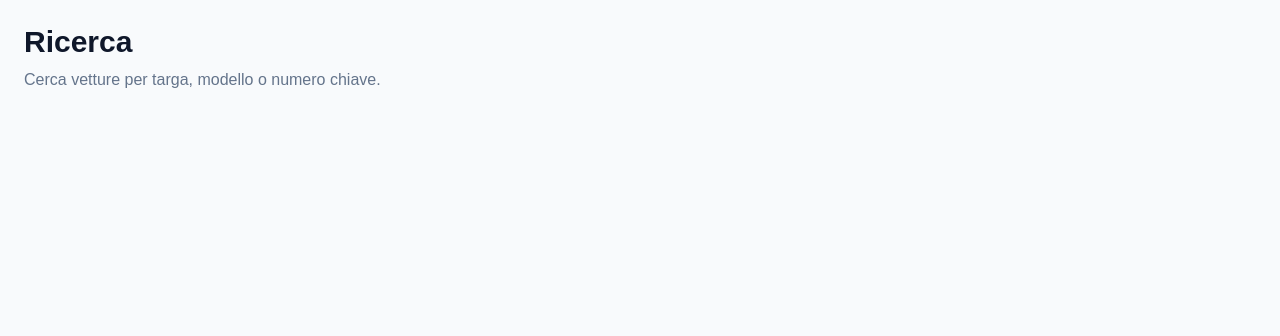
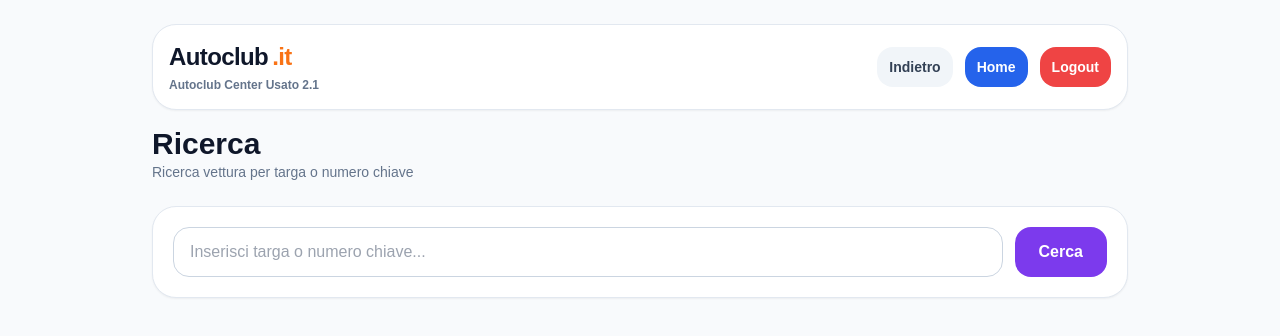
Before and after one commit to ivanpohorilyak-arch/autoclub-center-usato, a Next.js app: page /ricerca in a window 1280 px wide. Shown: the top 336 px of the page. Built offline with nearby package versions, Linux system fonts and the light colour scheme.

Commit message:
Update page.tsx

```diff
--- a/app/(protected)/ricerca/page.tsx
+++ b/app/(protected)/ricerca/page.tsx
@@ -1,23 +1,171 @@
 "use client"
 
-import ScrollToTop from "@/components/ui/scroll-to-top"
+import { useState } from "react"
+import { Topbar } from "../../../components/layout/topbar"
+
+type Vettura = {
+  targa: string
+  marca_modello: string | null
+  colore: string | null
+  km: number | null
+  numero_chiave: number | null
+  zona_id: string | null
+  zona_attuale: string | null
+  data_ingresso: string | null
+  note: string | null
+  stato: string | null
+}
 
 export default function RicercaPage() {
+  const [query, setQuery] = useState("")
+  const [loading, setLoading] = useState(false)
+  const [error, setError] = useState("")
+  const [vettura, setVettura] = useState<Vettura | null>(null)
+
+  async function cerca() {
+    if (!query.trim()) return
+
+    setLoading(true)
+    setError("")
+    setVettura(null)
+
+    try {
+      const res = await fetch(`/api/ricerca?q=${encodeURIComponent(query)}`)
+
+      const json = await res.json()
+
+      if (!res.ok || !json.ok) {
+        setError(json.error || "Vettura non trovata.")
+        return
+      }
+
+      setVettura(json.data)
+    } catch {
+      setError("Errore di connessione.")
+    } finally {
+      setLoading(false)
+    }
+  }
+
   return (
-    <>
-      <div className="mx-auto max-w-7xl p-4 sm:p-6">
+    <div className="mx-auto max-w-5xl p-4 sm:p-6">
+
+      <Topbar />
+
+      <div className="mb-6">
         <h1 className="text-3xl font-bold text-slate-900">Ricerca</h1>
-
-        <p className="mt-2 text-slate-500">
-          Cerca vetture per targa, modello o numero chiave.
+        <p className="text-sm text-slate-500">
+          Ricerca vettura per targa o numero chiave
         </p>
-
-        <div className="mt-6">
-          {/* Qui rimane il contenuto della tua pagina ricerca già esistente */}
-        </div>
       </div>
 
-      <ScrollToTop />
-    </>
+      {/* CARD RICERCA */}
+
+      <div className="mb-6 rounded-3xl border border-slate-200 bg-white p-5 shadow-sm">
+
+        <div className="flex flex-col gap-3 md:flex-row">
+
+          <input
+            value={query}
+            onChange={(e) => setQuery(e.target.value)}
+            placeholder="Inserisci targa o numero chiave..."
+            className="w-full rounded-2xl border border-slate-300 px-4 py-3 text-base outline-none focus:border-violet-500"
+          />
+
+          <button
+            onClick={cerca}
+            disabled={loading}
+            className="rounded-2xl bg-violet-600 px-6 py-3 font-semibold text-white hover:bg-violet-700 disabled:opacity-60"
+          >
+            {loading ? "Ricerca..." : "Cerca"}
+          </button>
+
+        </div>
+
+        {error && (
+          <div className="mt-4 rounded-xl bg-red-50 px-4 py-3 text-sm text-red-700">
+            {error}
+          </div>
+        )}
+
+      </div>
+
+      {/* RISULTATO */}
+
+      {vettura && (
+        <div className="rounded-3xl border border-slate-200 bg-white p-6 shadow-sm">
+
+          <div className="flex flex-col gap-2 md:flex-row md:items-center md:justify-between">
+
+            <div>
+              <div className="text-2xl font-bold text-slate-900">
+                {vettura.targa}
+              </div>
+
+              <div className="text-sm text-slate-500">
+                {vettura.marca_modello || "Marca/Modello non disponibile"}
+              </div>
+            </div>
+
+            <div className="text-sm text-slate-500">
+              Stato:{" "}
+              <span className="font-semibold text-slate-900">
+                {vettura.stato || "—"}
+              </span>
+            </div>
+
+          </div>
+
+          <div className="mt-5 grid gap-3 md:grid-cols-2">
+
+            <div className="rounded-2xl bg-slate-50 p-4">
+              <div className="text-sm text-slate-500">Zona</div>
+              <div className="text-lg font-semibold text-slate-900">
+                {vettura.zona_attuale || vettura.zona_id || "-"}
+              </div>
+            </div>
+
+            <div className="rounded-2xl bg-slate-50 p-4">
+              <div className="text-sm text-slate-500">Numero chiave</div>
+              <div className="text-lg font-semibold text-slate-900">
+                {vettura.numero_chiave ?? "-"}
+              </div>
+            </div>
+
+            <div className="rounded-2xl bg-slate-50 p-4">
+              <div className="text-sm text-slate-500">Colore</div>
+              <div className="text-lg font-semibold text-slate-900">
+                {vettura.colore || "-"}
+              </div>
+            </div>
+
+            <div className="rounded-2xl bg-slate-50 p-4">
+              <div className="text-sm text-slate-500">KM</div>
+              <div className="text-lg font-semibold text-slate-900">
+                {vettura.km ?? "-"}
+              </div>
+            </div>
+
+          </div>
+
+          <div className="mt-6 grid gap-3 md:grid-cols-3">
+
+            <button className="rounded-2xl bg-amber-500 px-4 py-3 font-semibold text-white hover:bg-amber-600">
+              Sposta vettura
+            </button>
+
+            <button className="rounded-2xl bg-blue-600 px-4 py-3 font-semibold text-white hover:bg-blue-700">
+              Modifica dati
+            </button>
+
+            <button className="rounded-2xl bg-emerald-600 px-4 py-3 font-semibold text-white hover:bg-emerald-700">
+              Consegna vettura
+            </button>
+
+          </div>
+
+        </div>
+      )}
+    </div>
   )
 }
```
